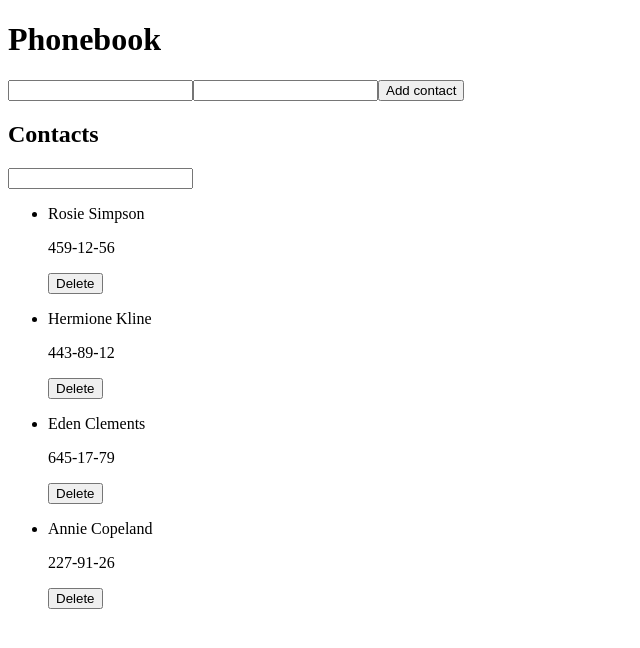
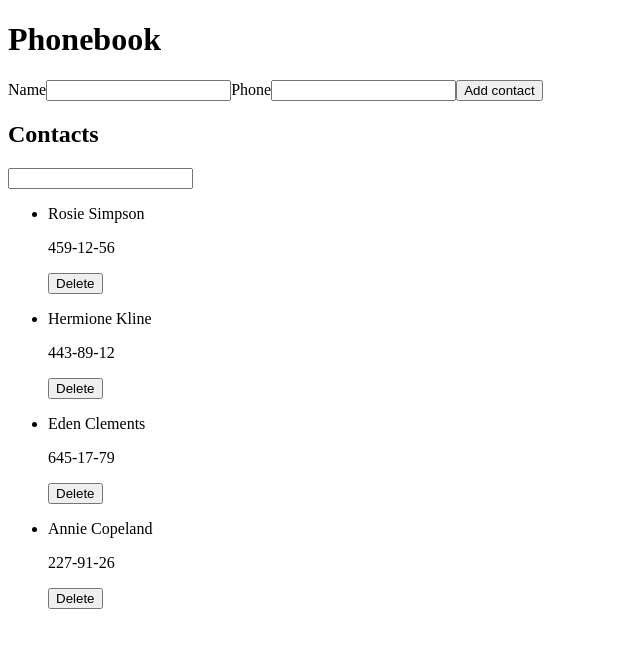
Before and after one commit to aleksandr031091/goit-react-hw-02-phonebook-02, a React (Create React App) app: page / in a window 1280 px wide. Shown: the top 648 px of the page, without its empty margins (0-640 px from the left). Built offline with nearby package versions, Linux system fonts and the light colour scheme.

Commit message:
fix label

```diff
--- a/src/components/contactForm/ContactForm.js
+++ b/src/components/contactForm/ContactForm.js
@@ -24,6 +24,7 @@ class ContactForm extends Component {
       <>
         <form onSubmit={this.onHandleSubmit}>
           <label>
+            Name
             <input
               type="text"
               name="name"
@@ -35,6 +36,7 @@ class ContactForm extends Component {
             />
           </label>
           <label>
+            Phone
             <input
               type="tel"
               name="number"
```
